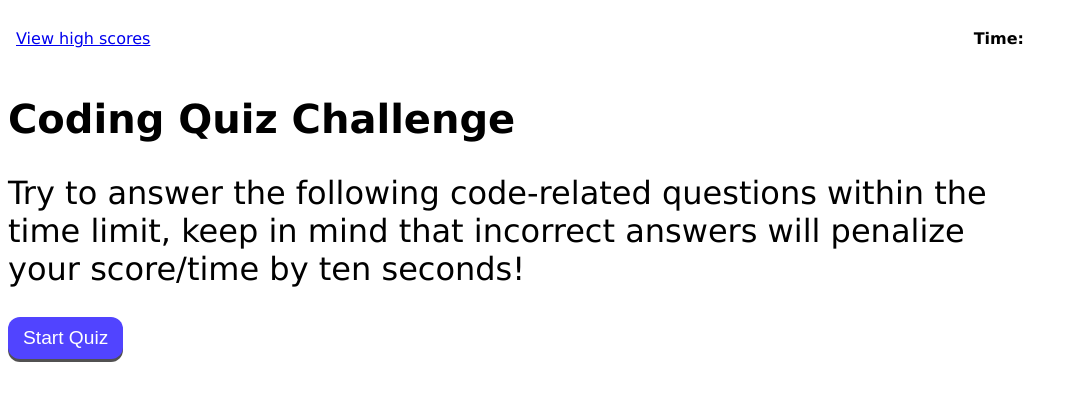
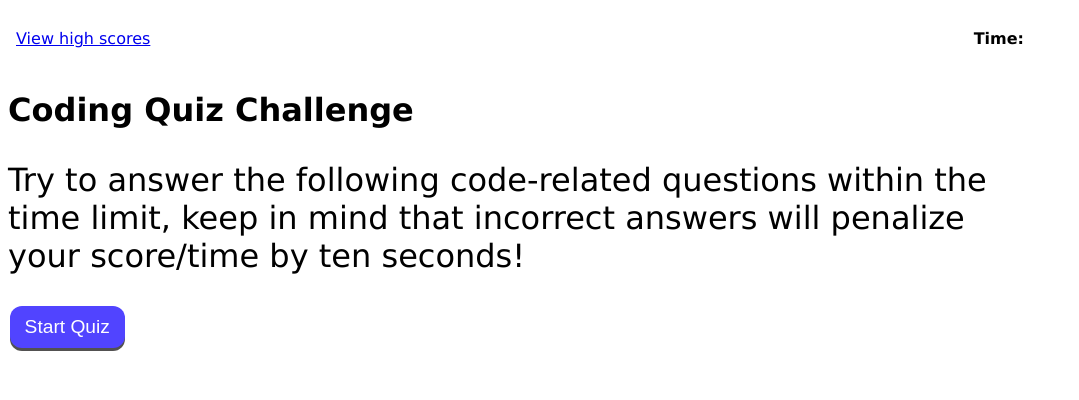
Before and after one commit to Caleeeb/js-fundamentals-quiz, a plain HTML site: page index.html in a window 1280 px wide. Shown: the whole page, without its empty margins (0-1079 px from the left). Drawn offline with Linux system fonts and the light colour scheme.

Commit message:
comments and final touches.

```diff
--- a/assets/css/style.css
+++ b/assets/css/style.css
@@ -1,7 +1,7 @@
 * {
     box-sizing: border-box;
 }
-
+/* set color variables to be used throughout the style sheet. */
 :root {
     --primary: #5144ff;
     --secondary: #d4d2b9;
@@ -28,22 +28,20 @@ header {
 /* container holding the main content. */
 #container {
     max-height: 20rem;
-    max-width: 80vw;
+    max-width: 80%;
     display: flex;
+    flex-direction: row;
     justify-content: center;
-    align-content: center;
-    flex: 1;
 }
 
-.title {
-    flex: 1 0 0;
-}
 
 h1 {
-    font-size: 2.5rem;
+    font-size: 2rem;
 }
 
 button {
+    margin: 0.1rem;
+    padding: 0.5rem;
     flex: 1 0 0;
     color: white;
     outline: none;
@@ -63,3 +61,8 @@ button:hover {
     box-shadow: 0 2px var(--grey);
     top: -2px;
 }
+
+#userName {
+    margin: 0.5rem;
+
+}
--- a/assets/js/scores.js
+++ b/assets/js/scores.js
@@ -1,11 +1,13 @@
+// this function gets the high score information from local storage
 function getResults() {
     let scores = JSON.parse(localStorage.getItem('highScore'));
     console.log(JSON.stringify(scores));
     let initialEl = document.createElement("li");
     initialEl.textContent = "Student: " + scores.initials;
     let scoreEl = document.createElement("li");
-    scoreEl.textContent = "Time: " + scores.time;
+    scoreEl.textContent = "Score: " + scores.time;
     document.getElementById("hsList").append(initialEl);
     document.getElementById("hsList").append(scoreEl);
 }
+// run results function
 getResults();
--- a/assets/js/script.js
+++ b/assets/js/script.js
@@ -47,7 +47,7 @@ function generateQuestion() {
     const questionEl = document.createElement('div');
     questionEl.className = "questions";
     questionEl.innerHTML = "<h1 class='title'>" + questions.title[index] + "</h1>";
-
+    // A loop to create the answer buttons
     for (let i = 0; i < 4; i++) {
         const choiceEl = document.createElement('button');
         choiceEl.textContent = questions.answerChoices[index][i];
@@ -55,7 +55,7 @@ function generateQuestion() {
         questionEl.appendChild(choiceEl);
     }
     document.getElementById("container").appendChild(questionEl);
-
+    // what happens when user clicks an answer
     questionEl.addEventListener("click", function (event) {
         event.preventDefault();
 
@@ -79,6 +79,7 @@ function generateQuestion() {
     });
 }
 
+// the function that end the quiz. Shows the score and lets user input their initials.
 function quizEnd(questionEl) {
     // append end screen
     if (time <= 0) {
@@ -96,6 +97,7 @@ function quizEnd(questionEl) {
     document.getElementById('submitButton').addEventListener("click", (event) => { storeResults(event) });
 }
 
+// the function that stores the user initials and score to local storage.
 function storeResults(event) {
     event.preventDefault();
     let initials = document.getElementById('userName').value;
```
Also changed, not shown: index.html (+2 -0 lines), scores.html (+2 -0 lines), example_images/app_screenshot.PNG (added).
